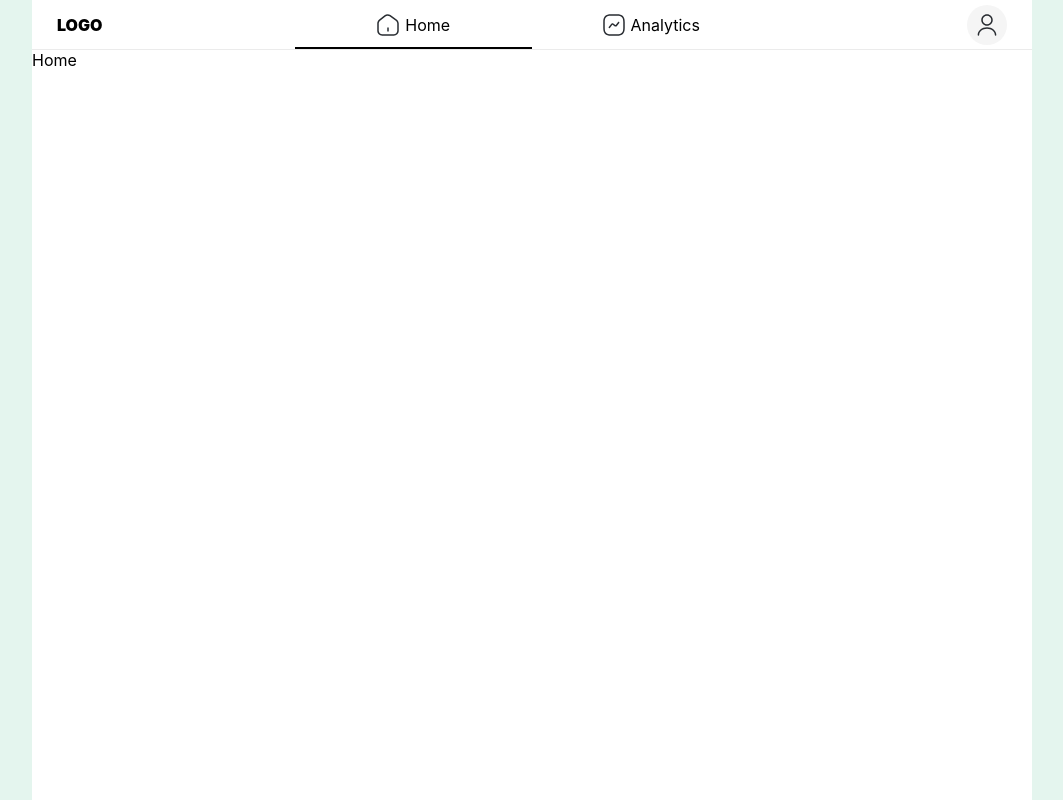
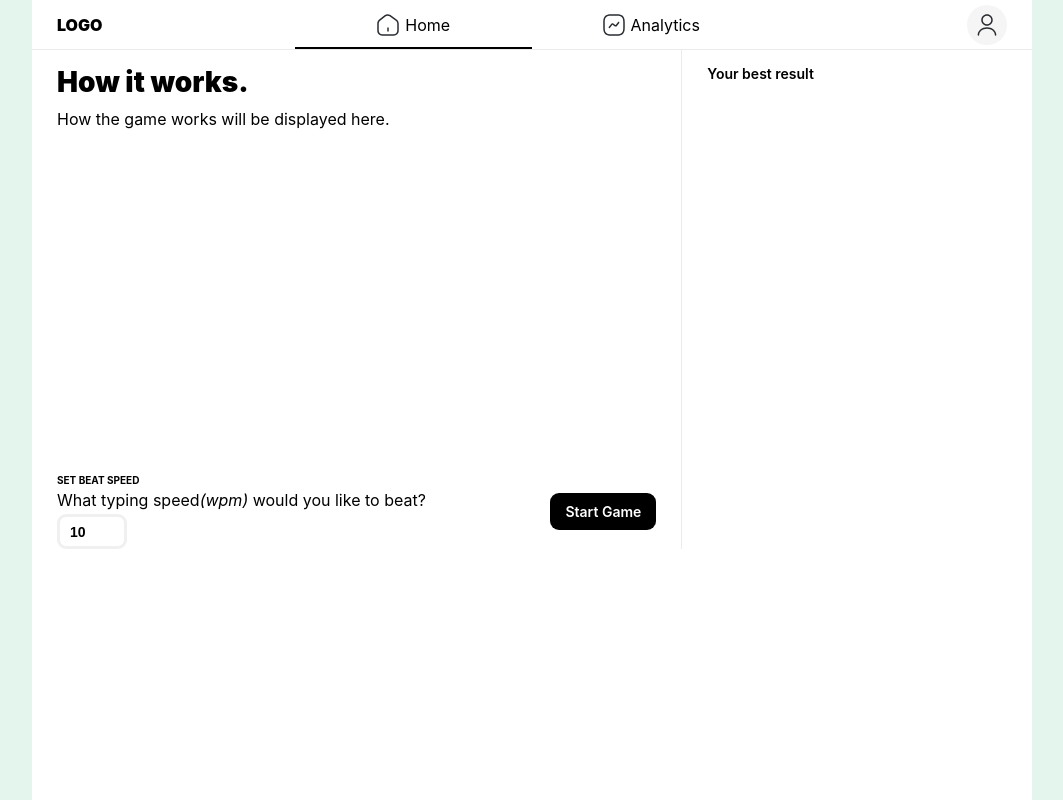
Before and after one commit to the-real-i9/Typing-Gym, a React (Vite) app: page / in a window 1280 px wide. Shown: the whole page, without its empty margins (108-1171 px from the left). Built offline with nearby package versions, Linux system fonts and the light colour scheme.

Commit message:
home page fleshed out

```diff
--- a/src/App.jsx
+++ b/src/App.jsx
@@ -1,6 +1,6 @@
 import {useState} from "react"
 import "./App.scss"
-import Analytics from "./components/Analytics"
+import Stats from "./components/Stats"
 import GamePlay from "./components/GamePlay"
 import Header from "./components/Header"
 import Home from "./components/Home"
@@ -17,8 +17,8 @@ function App() {
 					<Home />
 				) : location === "gameplay" ? (
 					<GamePlay />
-				) : location === "analytics" ? (
-					<Analytics />
+				) : location === "stats" ? (
+					<Stats />
 				) : null}
 			</div>
 		</AppContext.Provider>
--- a/src/components/Analytics.jsx
+++ /dev/null
@@ -1,9 +0,0 @@
-import './Analytics.scss'
-
-function Analytics() {
-  return (
-    <div>Analytics</div>
-  )
-}
-
-export default Analytics
--- a/src/components/Home.jsx
+++ b/src/components/Home.jsx
@@ -1,9 +1,30 @@
+import { useState } from 'react'
+import passages from '../lib/passages'
 import './Home.scss'
 
 function Home() {
+  const [beatSpeed, setBeatSpeed] = useState(10)
+
   return (
     <div className='home-wrapper'>
-        Home
+        <div className="left-wrapper">
+          <div className='htgw-title'>How it works.</div>
+          <p className='htgw-content'>How the game works will be displayed here.</p>
+          <div className="user-actions">
+            <div className="set-beat-speed">
+              <div>Set Beat speed</div>
+              <div>What typing speed<em>(wpm)</em> would you like to beat?</div>
+              <input type="number" className='beat-speed-input' value={beatSpeed} onChange={(ev) => setBeatSpeed(ev.target.value)} />
+            </div>
+            <button className="start-game">Start Game</button>
+          </div>
+        </div>
+        <div className="right-wrapper">
+          <div className='br-title'>Your best result</div>
+          <div className="br-table">
+
+          </div>
+        </div>
     </div>
   )
 }
--- a/src/components/Home.scss
+++ b/src/components/Home.scss
@@ -0,0 +1,69 @@
+@import '../lib/style-deps';
+
+.home-wrapper {
+    // @include size($height: 100%);
+    @include flex;
+}
+
+.left-wrapper {
+    flex: 2;
+    border-right: 1px solid col_grey('g4');
+    padding: 0 25px;
+}
+
+.htgw-title {
+    @include font(28px, 900);
+    margin-top: 15px;
+}
+
+.htgw-content {
+    height: 350px;
+    margin: 10px 0 15px;
+}
+
+.user-actions {
+    @include flex(space-between, center);
+}
+
+.set-beat-speed {
+    div:first-child {
+        @include font(10px, 700);
+        text-transform: uppercase;
+    }
+    div:nth-child(2) {
+        @include font(16px, 400);
+        margin: 4px 0 0;
+    }
+    input {
+        @include size(70px, 35px);
+        margin-top: 4px;
+        border-radius: 9px;
+        padding-left: 10px;
+        outline: none;
+        border: 3px solid col_grey('g3');
+        @include font(14px, 600);
+
+        &::-webkit-input-spinner {
+            appearance: none;
+        }
+    }
+}
+
+button.start-game {
+    border-radius: 9px;
+    background: #000;
+    @include font(14px, 600);
+    color: #fff;
+    padding: 10px 15px;
+}
+
+
+.right-wrapper {
+    flex: 1;
+    padding: 0 25px;
+}
+
+.br-title {
+    margin-top: 15px;
+    @include font(14px, 600);
+}
--- /dev/null
+++ b/src/components/Stats.jsx
@@ -0,0 +1,9 @@
+import './Stats.scss'
+
+function Stats() {
+  return (
+    <div>Stats</div>
+  )
+}
+
+export default Stats
--- a/src/index.scss
+++ b/src/index.scss
@@ -22,3 +22,7 @@ button {
     outline: none;
     border: none;
 }
+
+ul {
+    list-style: none;
+}
--- /dev/null
+++ b/src/lib/passages.jsx
@@ -0,0 +1,11 @@
+const passages = [
+    {
+        id: "p_1",
+        title: "",
+        description: "",
+        source: "",
+        body: "",
+    }
+]
+
+export default passages
--- a/src/lib/style-deps.scss
+++ b/src/lib/style-deps.scss
@@ -35,7 +35,7 @@ $grey: (
     @return map-get($grey, $prop)
 };
 
-@mixin size($width, $height: false) {
+@mixin size($width: null, $height: false) {
     width: $width;
     @if $height {
         height: $height;
```
Also changed, not shown: src/components/Analytics.scss (deleted), src/components/Stats.scss (added).
